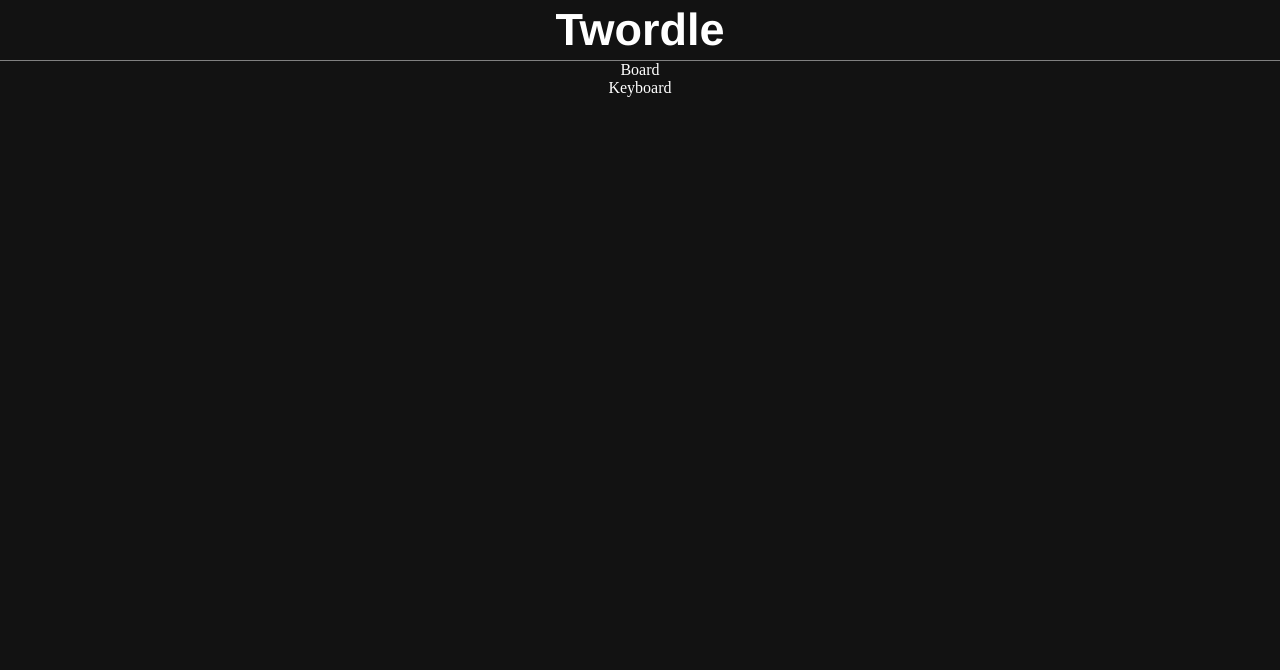
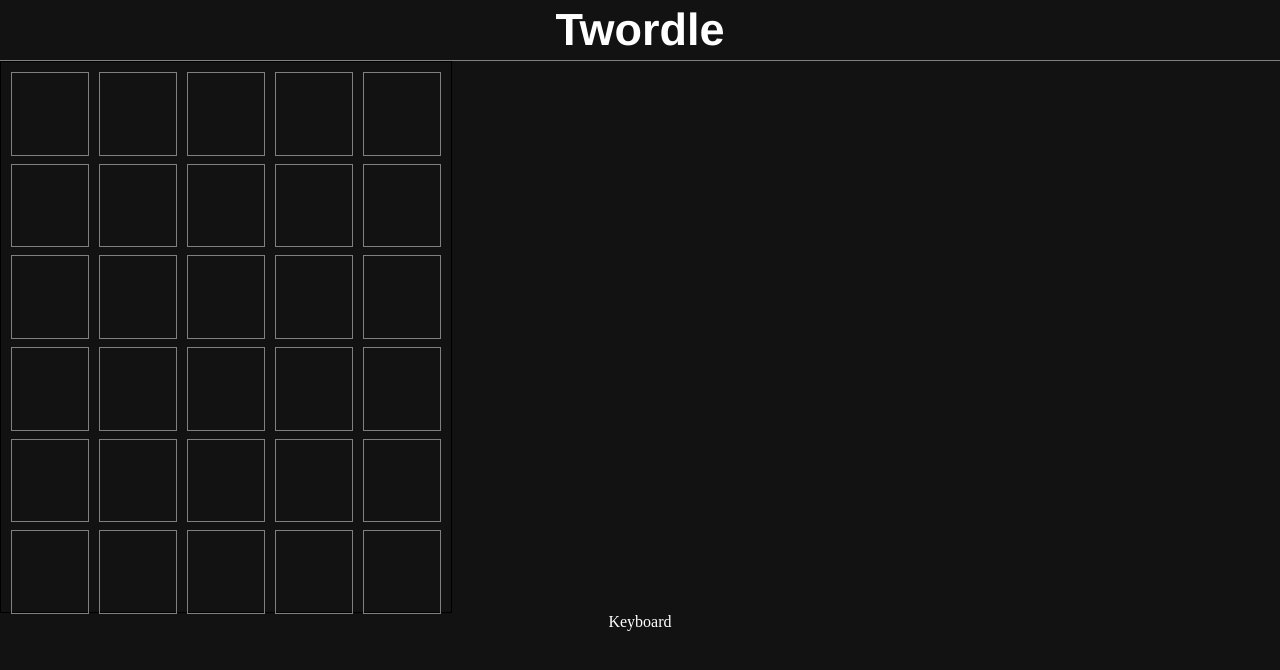
Before and after one commit to umutbalkisli/twordle, a React (Create React App) app: page / in a window 1280 px wide. Shown: the top 670 px of the page. Built offline with nearby package versions, Linux system fonts and the light colour scheme.

Commit message:
letter and board compent basics implemented

```diff
--- a/src/App.js
+++ b/src/App.js
@@ -1,15 +1,22 @@
 import './App.css';
 import Board from './components/Board';
 import Keyboard from './components/Keyboard';
+import { createContext, useState } from 'react';
+import { boardDefault } from './Words';
+
+export const AppContext = createContext();
 
 function App() {
+  const [board, setBoard] = useState(boardDefault);
   return (
     <div className="App">
       <nav>
         <h1>Twordle</h1>
       </nav>
-      <Board />
-      <Keyboard />
+      <AppContext.Provider value={{board, setBoard}}>
+        <Board />
+        <Keyboard />
+      </AppContext.Provider>
     </div>
   );
 }
--- a/src/components/Board.js
+++ b/src/components/Board.js
@@ -1,8 +1,53 @@
-import React from 'react'
+import React, { useState } from 'react'
+import { boardDefault } from '../Words';
+import Letter from './Letter';
 
 function Board() {
     return (
-        <div>Board</div>
+        <div className='board'>
+            <div className='row'>
+                <Letter letterPosition={0} attemptValue={0}/>
+                <Letter letterPosition={1} attemptValue={0}/>
+                <Letter letterPosition={2} attemptValue={0}/>
+                <Letter letterPosition={3} attemptValue={0}/>
+                <Letter letterPosition={4} attemptValue={0}/>
+            </div>
+            <div className='row'>
+                <Letter letterPosition={0} attemptValue={1}/>
+                <Letter letterPosition={1} attemptValue={1}/>
+                <Letter letterPosition={2} attemptValue={1}/>
+                <Letter letterPosition={3} attemptValue={1}/>
+                <Letter letterPosition={4} attemptValue={1}/>
+            </div>
+            <div className='row'>
+                <Letter letterPosition={0} attemptValue={2}/>
+                <Letter letterPosition={1} attemptValue={2}/>
+                <Letter letterPosition={2} attemptValue={2}/>
+                <Letter letterPosition={3} attemptValue={2}/>
+                <Letter letterPosition={4} attemptValue={2}/>
+            </div>
+            <div className='row'>
+                <Letter letterPosition={0} attemptValue={3}/>
+                <Letter letterPosition={1} attemptValue={3}/>
+                <Letter letterPosition={2} attemptValue={3}/>
+                <Letter letterPosition={3} attemptValue={3}/>
+                <Letter letterPosition={4} attemptValue={3}/>
+            </div>
+            <div className='row'>
+                <Letter letterPosition={0} attemptValue={4}/>
+                <Letter letterPosition={1} attemptValue={4}/>
+                <Letter letterPosition={2} attemptValue={4}/>
+                <Letter letterPosition={3} attemptValue={4}/>
+                <Letter letterPosition={4} attemptValue={4}/>
+            </div>
+            <div className='row'>
+                <Letter letterPosition={0} attemptValue={5}/>
+                <Letter letterPosition={1} attemptValue={5}/>
+                <Letter letterPosition={2} attemptValue={5}/>
+                <Letter letterPosition={3} attemptValue={5}/>
+                <Letter letterPosition={4} attemptValue={5}/>
+            </div>
+        </div>
     )
 }
 
--- /dev/null
+++ b/src/components/Letter.js
@@ -0,0 +1,13 @@
+import React, {useContext} from 'react'
+import App, { AppContext } from '../App'
+
+//letterPosition ve attemptValue props
+function Letter({letterPosition, attemptValue}) {
+    const { board } = useContext(AppContext);
+    const letter = board[attemptValue][letterPosition];
+    return (
+        <div className='letter'>{letter}</div>
+    )
+}
+
+export default Letter
```
